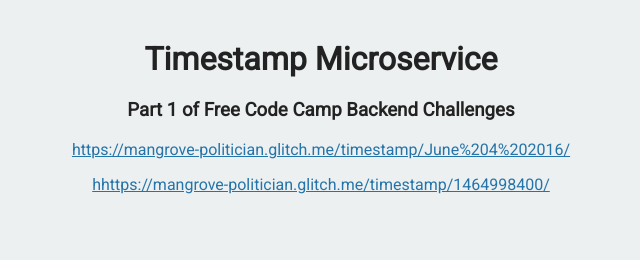
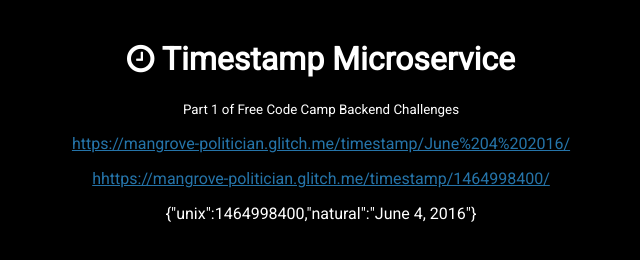
Before and after one commit to theproactivedev/timestamp, a website: page views/index.html in a window 1280 px wide. Shown: the whole page, without its empty margins (319-959 px from the left). Drawn offline with Linux system fonts and the light colour scheme.

Commit message:
Checkpoint

```diff
--- a/public/style.css
+++ b/public/style.css
@@ -3,8 +3,8 @@
 body {
 	font-family: 'Roboto', sans-serif;
 	font-size: 16px;
-	color: #222;
-	background-color: #ECF0F1;
+	color: #fff;
+	background-color: #000;
 	text-align: center;
 }
 
--- a/views/index.html
+++ b/views/index.html
@@ -5,15 +5,17 @@
       <title>Backend Challenges | Free Code Camp</title>
       <link rel="shortcut icon" href="https://cdn.hyperdev.com/us-east-1%3A52a203ff-088b-420f-81be-45bf559d01b1%2Ffavicon.ico" type="image/x-icon"/>
       <link href="https://fonts.googleapis.com/css?family=Roboto" rel="stylesheet" type="text/css">
+      <link href="https://maxcdn.bootstrapcdn.com/font-awesome/4.7.0/css/font-awesome.min.css" rel="stylesheet" type="text/css">
       <link href="/public/style.css" rel="stylesheet" type="text/css">
    </head>
 
    <body>
       <div class="container">
-         <h1>Timestamp Microservice</h1>
-         <h3>Part 1 of Free Code Camp Backend Challenges</h3>
+         <h1><i class="fa fa-clock-o" aria-hidden="true"></i> Timestamp Microservice</h1>
+         <small>Part 1 of Free Code Camp Backend Challenges</small>
 
-        <div>
+        <div class="content">
+          <div class="input">
             <p>
               <a href="https://mangrove-politician.glitch.me/timestamp/June%204%202016/" target="_blank">https://mangrove-politician.glitch.me/timestamp/June%204%202016/</a>
             </p>
@@ -21,6 +23,13 @@
               <a href="https://mangrove-politician.glitch.me/timestamp/1464998400/" target="_blank">hhttps://mangrove-politician.glitch.me/timestamp/1464998400/</a>
             </p>
           </div>
+
+          <div class="output">
+            <p>
+              {"unix":1464998400,"natural":"June 4, 2016"}
+            </p>
+          </div>
+        </div>
       </div>
    </body>
 
```
Lines whose indentation alone changed are shown as unchanged.
